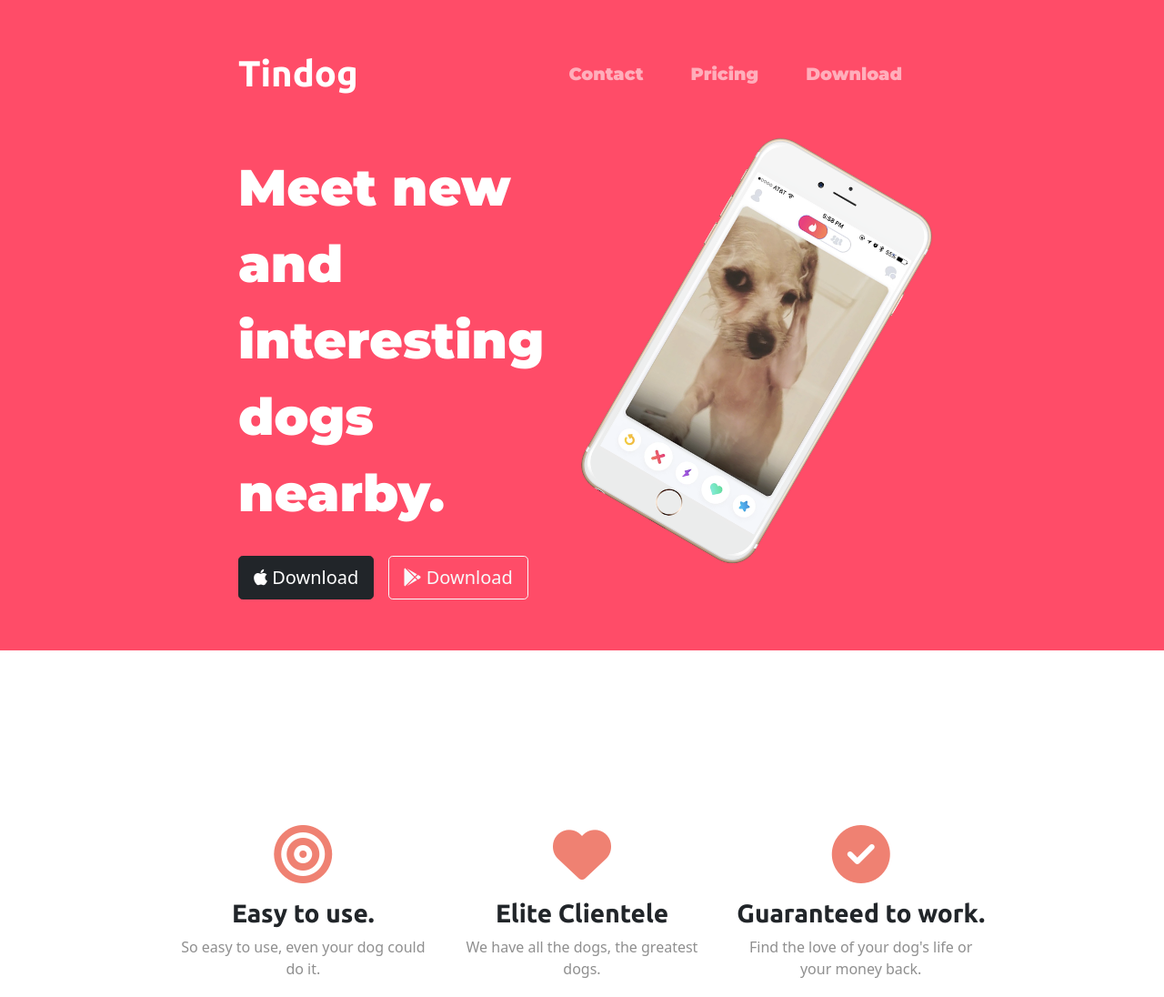
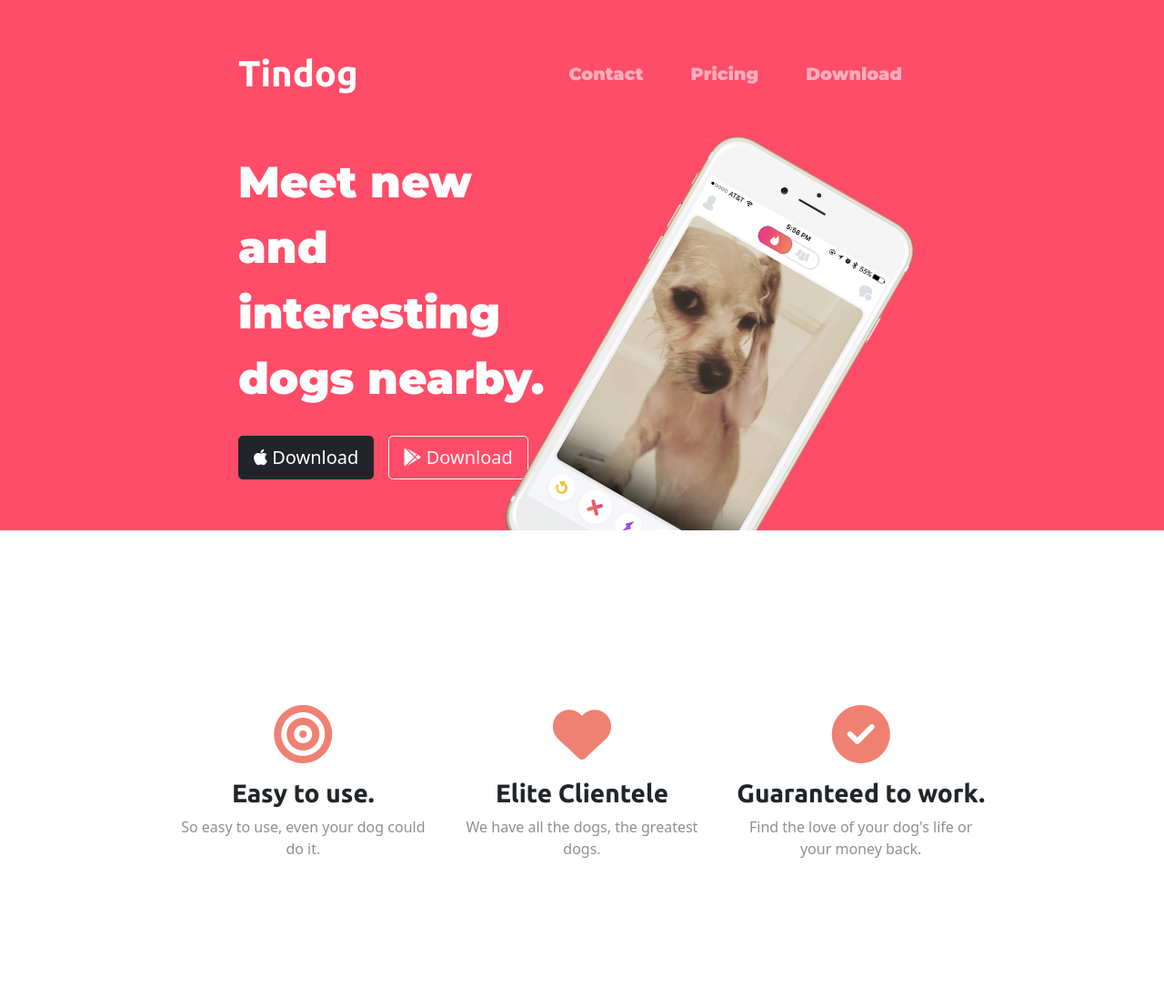
Before and after one commit to spikeedjet/TinDog-Start-Here, a plain HTML site: page index.html in a window 1280 px wide. Shown: the top 1096 px of the page at 91% size. Drawn offline with nearby package versions, Linux system fonts and the light colour scheme.

Commit message:
set title image below the feature

```diff
--- a/css/styles.css
+++ b/css/styles.css
@@ -13,7 +13,7 @@ body{
 }
 h1{
   font-family: 'Montserrat';
-  font-size: 3.5rem!important;
+  font-size: 3rem!important;
   line-height: 1.5!important;
 }
 h2{
@@ -50,15 +50,19 @@ a.navbar-brand{
 }
 /* Title images */
 .title-image{
-  width: 60%;
+
   transform: rotate(30deg); /* Equal to rotateZ(45deg) */
-  margin-left: 70px;
-
+  /* margin-left: 10%; */
+  margin-bottom: 5%;
+  position: absolute;
+  width: 20%;
 }
 
 /* features */
 #features{
   padding: 15% 15%;
+  background-color: #fff;
+  position: relative;
 }
 
 .feature-box{
```
Also changed, not shown: index.html (+0 -25 lines).
